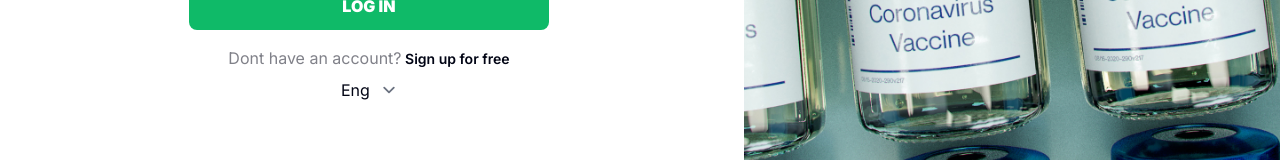
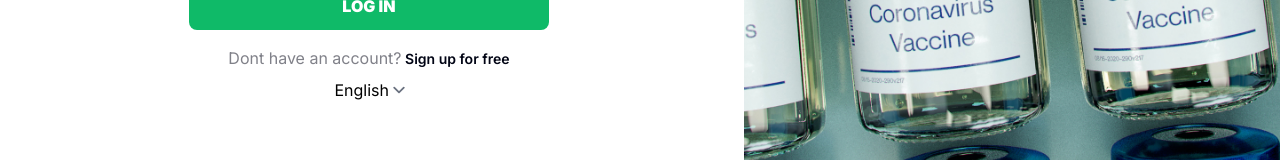
Before and after one commit to Saba-Var/Coronatime, a React (Create React App) app: page / in a window 1280 px wide. Shown: the part 502-662 px from the top of the page. Built offline with nearby package versions, Linux system fonts and the light colour scheme.

Commit message:
chore: change styling of language selection

```diff
--- a/src/components/Language.tsx
+++ b/src/components/Language.tsx
@@ -19,13 +19,10 @@ const Language: React.FC<{ setLanguage?: (language: string) => void }> = (
         data-TestId='Language'
         onChange={(e) => setLanguage(e.target.value)}
         name='languages'
-        className={`${
-          language === 'en' ? 'w-20' : 'w-24'
-        } bg-transparent text-black outline-none border-0`}
+        className={`border-0 form-select form-select-lg
+        appearance-none block w-full px-4 py-2 text-base font-normal text-gray-700 bg-white bg-clip-padding bg-no-repeat border-solid border-border-gray rounded transition ease-in-out focus:text-gray-700focus:border-blue-600 focus:outline-none hover:scale-110 cursor-pointer`}
       >
-        <option value='en' className='border-0'>
-          {t('English')}
-        </option>
+        <option value='en'>{t('English')}</option>
         <option value='ge' onClick={() => i18n.changeLanguage('ge')}>
           {t('Georgian')}
         </option>
```
